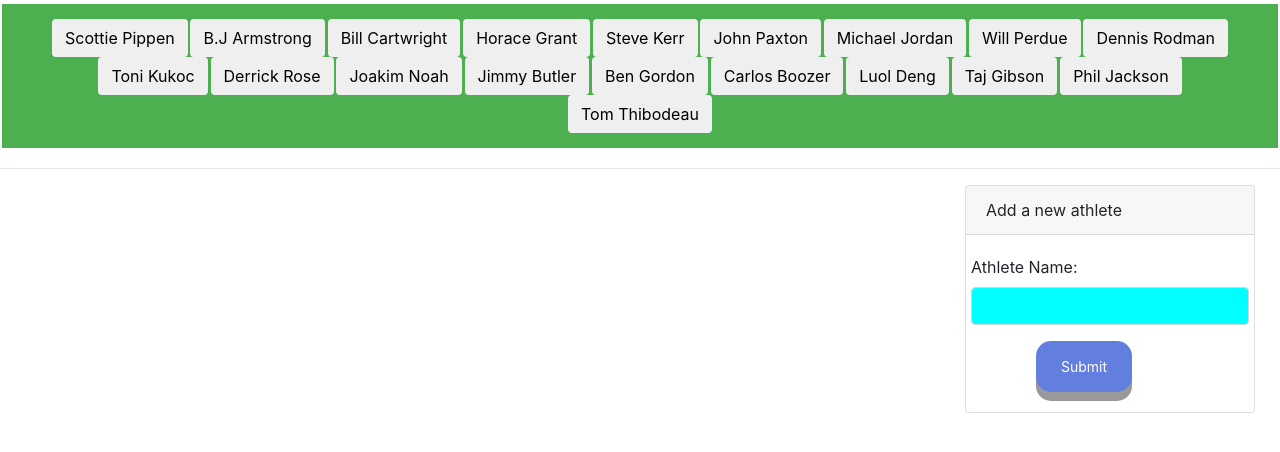
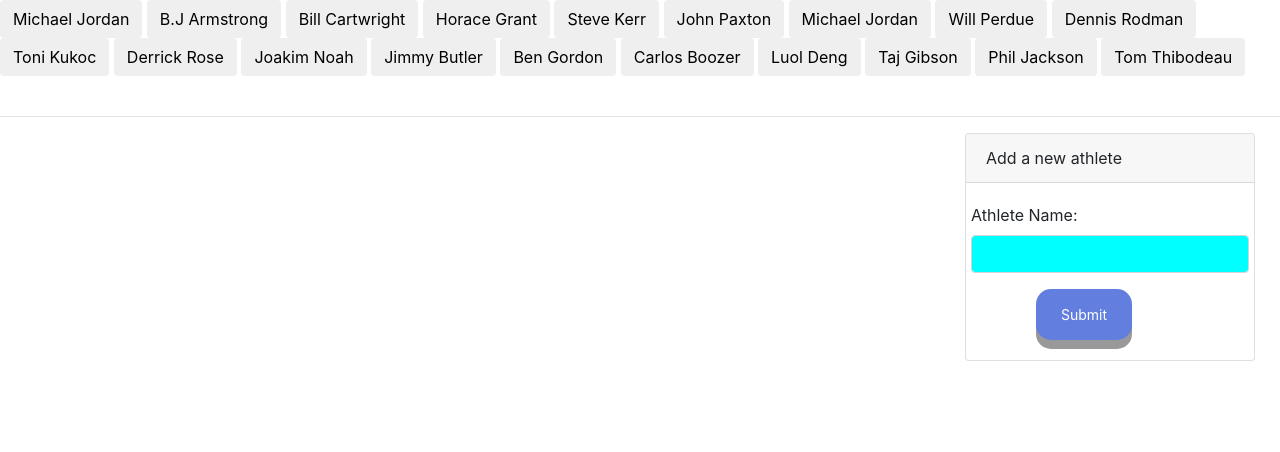
Before and after one commit to kalaay/giftastic, a plain HTML site: page index.html in a window 1280 px wide. Drawn offline with nearby package versions, Linux system fonts and the light colour scheme.

Commit message:
Oct 31 draft

```diff
--- a/index.html
+++ b/index.html
@@ -1,5 +1,6 @@
 <!DOCTYPE html>
 <html lang="en">
+
 <head>
     <meta charset="UTF-8">
     <meta name="viewport" content="width=device-width, initial-scale=1.0">
@@ -8,30 +9,33 @@
     <link rel="stylesheet" href="css/style.css">
     <link rel="stylesheet" href="https://maxcdn.bootstrapcdn.com/bootstrap/4.0.0/css/bootstrap.min.css">
     <script src="https://ajax.googleapis.com/ajax/libs/jquery/2.2.2/jquery.min.js"></script>
-    <script type = "text/javascript" src="https://ajax.googleapis.com/ajax/libs/jqueryui/1.11.3/jquery-ui.min.js"></script>
+    <script type="text/javascript" src="https://ajax.googleapis.com/ajax/libs/jqueryui/1.11.3/jquery-ui.min.js"></script>
 </head>
+
 <body>
-        <div id="players">
 
-        <button class="btn btn-default" id="scottie-button" type="button">Scottie Pippen</button>
-        <button class="btn btn-default" id="b.j-button" type="button">B.J Armstrong</button>
-        <button class="btn btn-default" id="bill-button" type="button">Bill Cartwright</button>
-        <button class="btn btn-default" id="horace-button" type="button">Horace Grant</button>
-        <button class="btn btn-default" id="steve-button" type="button">Steve Kerr</button>
-        <button class="btn btn-default" id="john-button" type="button">John Paxton</button>
-        <button class="btn btn-default" id="michael-button" type="button">Michael Jordan</button>
-        <button class="btn btn-default" id="will-button" type="button">Will Perdue</button>
-        <button class="btn btn-default" id="dennis-button" type="button">Dennis Rodman</button>
-        <button class="btn btn-default" id="toni-button" type="button">Toni Kukoc</button>
-        <button class="btn btn-default" id="derrick-button" type="button">Derrick Rose</button>
-        <button class="btn btn-default" id="joakim-button" type="button">Joakim Noah</button>
-        <button class="btn btn-default" id="jimmy-button" type="button">Jimmy Butler</button>
-        <button class="btn btn-default" id="ben-button" type="button">Ben Gordon</button>
-        <button class="btn btn-default" id="carlos-button" type="button">Carlos Boozer</button>
-        <button class="btn btn-default" id="luol-button" type="button">Luol Deng</button>
-        <button class="btn btn-default" id="taj-button" type="button">Taj Gibson</button>
-        <button class="btn btn-default" id="phill-button" type="button">Phil Jackson</button>
-        <button class="btn btn-default" id="tom-button" type="button">Tom Thibodeau</button>
+        <button class="btn btn-default" id="player-id1" type="button">Michael Jordan</button>
+
+        <button class="btn btn-default" id="player-id2" type="button">B.J Armstrong</button>
+        <button class="btn btn-default" id="player-id3" type="button">Bill Cartwright</button>
+        <button class="btn btn-default" id="player-id4" type="button">Horace Grant</button>
+        <button class="btn btn-default" id="player-id" type="button">Steve Kerr</button>
+        <button class="btn btn-default" id="player-id" type="button">John Paxton</button>
+        <button class="btn btn-default" id="player-id" type="button">Michael Jordan</button>
+        <button class="btn btn-default" id="player-id" type="button">Will Perdue</button>
+        <button class="btn btn-default" id="player-id" type="button">Dennis Rodman</button>
+        <button class="btn btn-default" id="player-id" type="button">Toni Kukoc</button>
+        <button class="btn btn-default" id="player-id" type="button">Derrick Rose</button>
+        <button class="btn btn-default" id="player-id" type="button">Joakim Noah</button>
+        <button class="btn btn-default" id="player-id" type="button">Jimmy Butler</button>
+        <button class="btn btn-default" id="player-id" type="button">Ben Gordon</button>
+        <button class="btn btn-default" id="player-id" type="button">Carlos Boozer</button>
+        <button class="btn btn-default" id="player-id" type="button">Luol Deng</button>
+        <button class="btn btn-default" id="player-id" type="button">Taj Gibson</button>
+        <button class="btn btn-default" id="player-id" type="button">Phil Jackson</button>
+        <button class="btn btn-default" id="player-id" type="button">Tom Thibodeau</button>
+
+     <div id="picture">
 
     </div>
     <br>
@@ -52,8 +56,14 @@
                     </div>
                     <button class="btn btn-default" id="add-athlete" type="submit">Submit</button>
                 </form>
+            </div>
+        </div>
+    </div>
+
+    <div class="gifContainer"></div>
 
     <script src="javascript/gipher.js"></script>
 
 </body>
+
 </html>
--- a/javascript/gipher.js
+++ b/javascript/gipher.js
@@ -1,4 +1,4 @@
-var topics = ["Scottie Pippen",
+var athletes = ["Scottie Pippen",
               "B.J Armstrong",
               "Bill Cartwright",
               "Luke Longley",
@@ -17,13 +17,18 @@
               "Luol Deng",
               "Taj Gibson",
               "Phill Jackson",
-              "Tom Thibodeau"]
+              "Tom Thibodeau"];
+
+
+              getGiphy();
 
 
 
-              $("#scottie-button").on("click", function() {
 
-              var queryURL = "https://api.giphy.com/v1/gifs/trending?api_key=gQ4igNIvK0bFHvaUeM0uiQj04piZpaDn&limit=10&rating=G";
+ function getGiphy(){
+ $("#player-id1").on("click", function() {
+
+ var queryURL = "https://api.giphy.com/v1/gifs/search?q=" + athletes + "&api_key=gQ4igNIvK0bFHvaUeM0uiQj04piZpaDn&limit=10&rating=G"
 
                  $.ajax({
                    url: queryURL,
@@ -31,13 +36,27 @@
                  })
 
                    .then(function(response) {
-
-                    var imageUrl = data.type;
+                    var imageUrl = response.data[0].images.original.url;
                     var athletesImg = $("<img>");
 
                      athletesImg.attr("src", imageUrl);
                      athletesImg.attr("alt", "athlete image");
-
-                    $("#images").prepend(athletesImg);
+                         $(".gifContainer").prepend(athletesImg);
                  });
                });
+  }
+
+
+
+
+
+//function addButton() {
+  //$("#buttonContainer").empty();
+  //for (var i = 0; i < athletes.length; i++) {
+   // var button = $("<button>");
+   // athletes.addClass("players");
+   // athletes.attr("data-people", athletes[i]);
+   // athletes.text(athletes[i]);
+   // $("#buttonContainer").append(athletes);
+ // }
+//}
```
Lines whose indentation alone changed are shown as unchanged.
